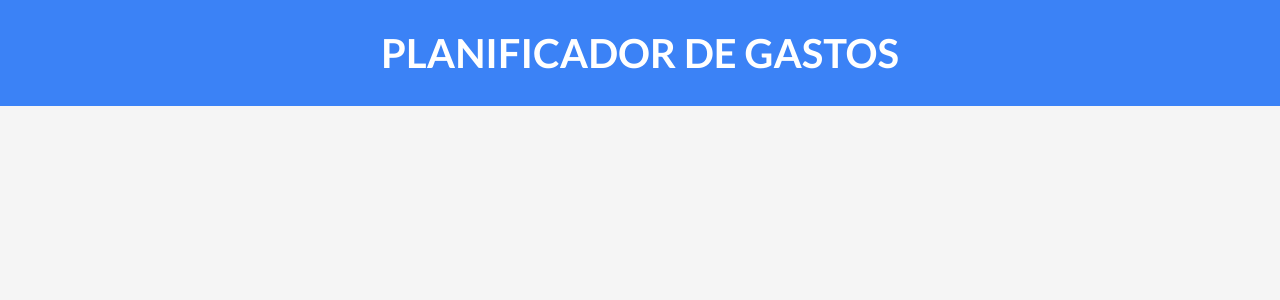
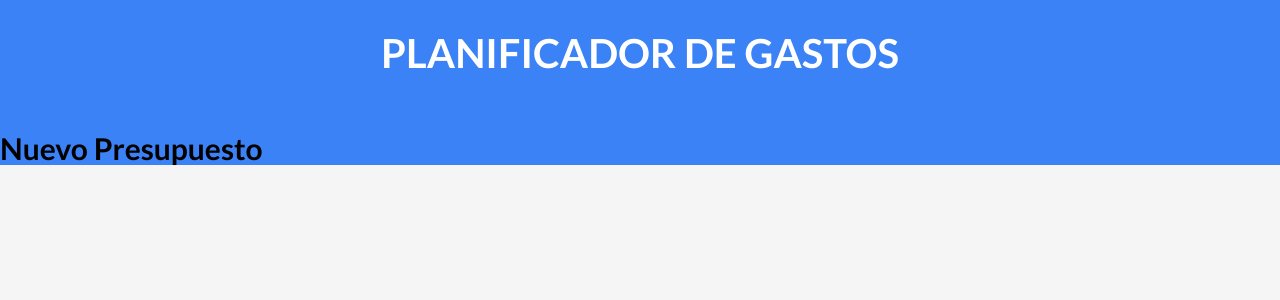
Before and after one commit to brunobenavent/control-gasto, a React (Vite) app: page / in a window 1280 px wide. Shown: the top 300 px of the page. Built offline with nearby package versions, Linux system fonts and the light colour scheme.

Commit message:
otro commit

```diff
--- a/src/components/Header.jsx
+++ b/src/components/Header.jsx
@@ -1,9 +1,11 @@
 import React from 'react'
+import NuevoPresupuesto from './NuevoPresupuesto'
 
 const Header = () => {
   return (
     <header>
         <h1>Planificador de Gastos</h1>
+        <NuevoPresupuesto />
     </header>
   )
 }
--- a/src/components/NuevoPresupuesto.jsx
+++ b/src/components/NuevoPresupuesto.jsx
@@ -3,7 +3,7 @@ import React from 'react'
 const NuevoPresupuesto = () => {
   return (
     <div>
-
+      <h2>Nuevo Presupuesto</h2>
     </div>
   )
 }
```
